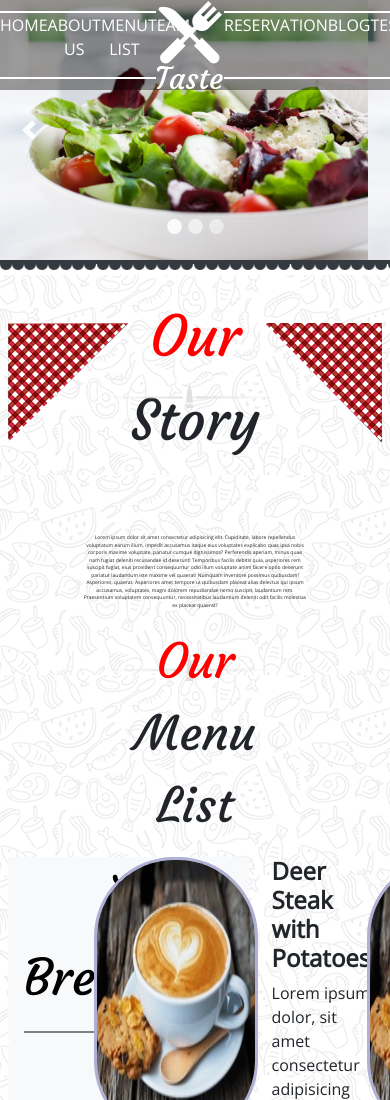
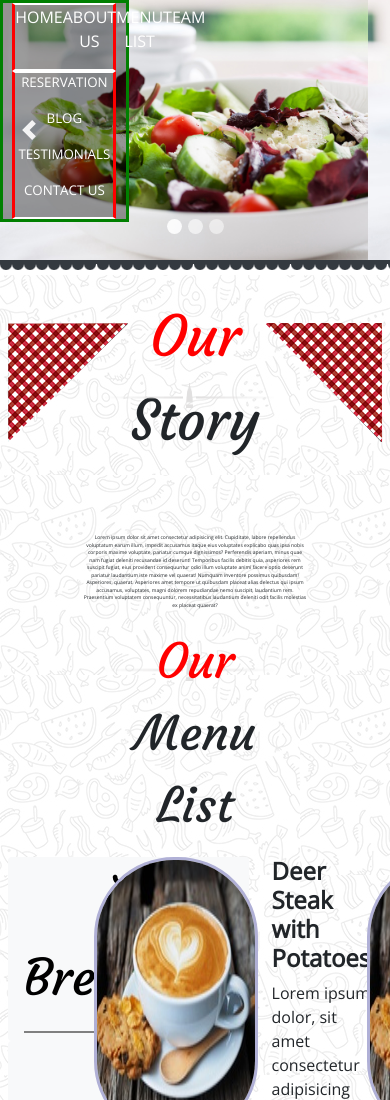
Before and after one commit to bxphxmxth/AalaNasila19_site_du_chef, a website: page index.html in a window 390 px wide. Shown: the top 1100 px of the page. Drawn offline with nearby package versions, Linux system fonts and the light colour scheme.

Commit message:
navmedia

```diff
--- a/src/scss/modules/_nav.scss
+++ b/src/scss/modules/_nav.scss
@@ -7,9 +7,7 @@ body{
         .navs{
             display: flex;
             position: fixed;
-            width: 100%;
             justify-content: space-between;
-            // border: green solid 3px;
             align-items: center;
             background-color: rgba(0, 0, 0, 0.39);
             color: white;
@@ -22,7 +20,6 @@ body{
                 justify-content: space-around;
                 border-top: white solid 2px;
                 border-bottom: white 2px solid;
-                width: 40%;
                 text-align: center;
 
 
@@ -67,7 +64,6 @@ body{
                 justify-content: space-around;
                 border-top: white solid 2px;
                 border-bottom: white 2px solid;
-                width: 45%;
                 text-align: center;
 
 
@@ -173,25 +169,47 @@ span{
 
 
 
-// @media (min-width : 320px) and (max-width: 759px){
+@media (min-width : 320px) and (max-width: 759px){
+
+.navs{
+    border: green solid 3px;
+    display: flex;
+    flex-direction: column;
+    width: 33%;
+
+    .nav1{
+        border: red solid 3px;
+        width:85%;
+        justify-content: space-between;
+    }
 
 
-// }
+    .tastelogo{
+        display: none;
+    }
+
+    .nav2{
+        border: red solid 3px;
+        width:85%;
+        justify-content: space-between;
+        font-size: smaller;
+        display: flex;
+        flex-direction: column;
+    }
+
+}
 
 
 
-// @media (min-width : 760px) and (max-width : 1240px){
+}
 
-//     .navs{
-//         align-items: center;
-//         margin-top: 5%;
-//     }
 
-//     .whatever{
 
-//     }
+@media (min-width : 760px) and (max-width : 1240px){
 
 
 
 
-// }
+
+
+}
```
Also changed, not shown: public/css/app.css, 1 other file.
